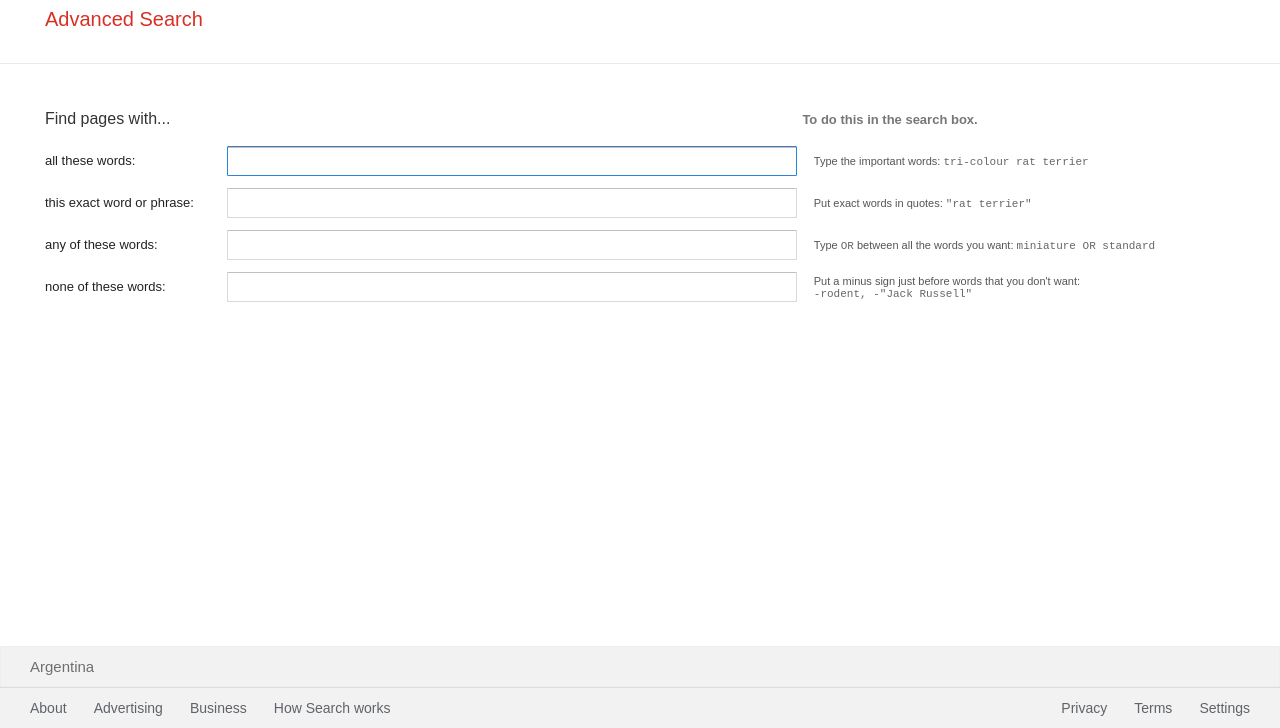
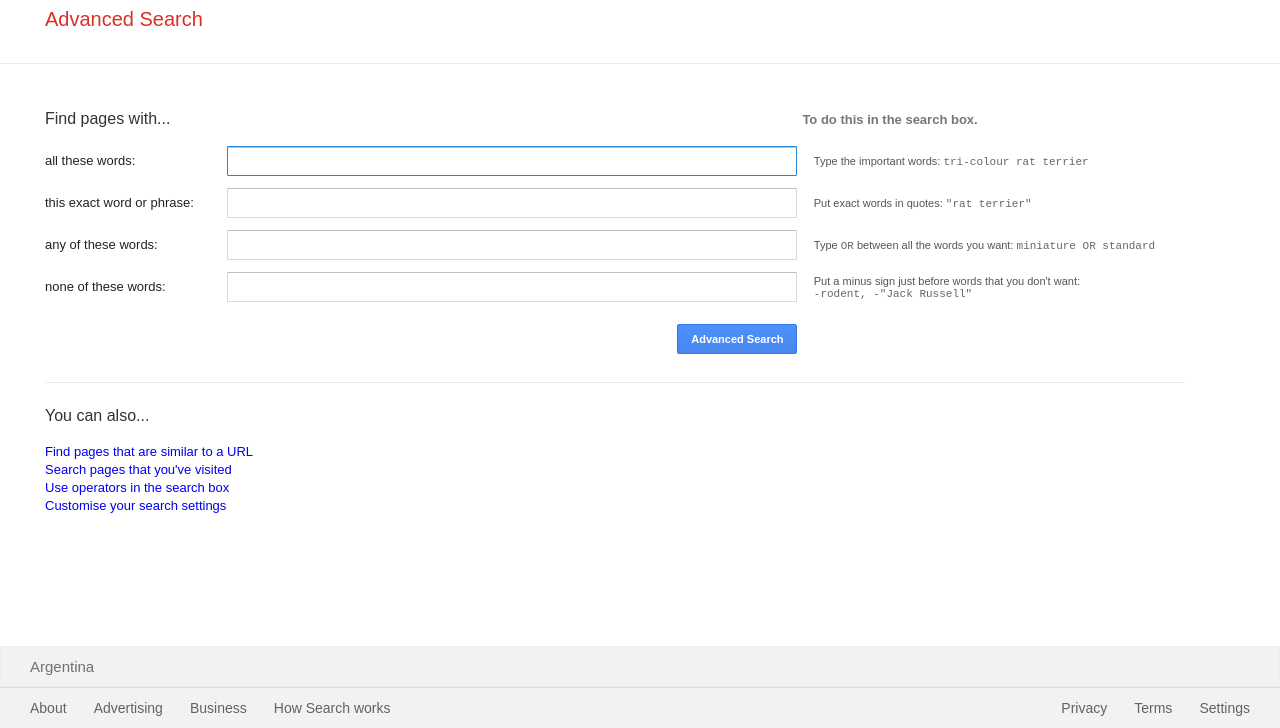
Before and after one commit to tbalmer01/CS50I-GoogleFrontend, a plain HTML site: page AdvancedSearch.html in a window 1280 px wide. Shown: the part 72-800 px from the top of the page. Drawn offline with Linux system fonts and the light colour scheme.

Commit message:
Agregado boton Advanced Search y seccion You can also...

```diff
--- a/AdvancedSearch.html
+++ b/AdvancedSearch.html
@@ -114,11 +114,40 @@
             </div>
           </div>
 
+          <div class="yIQOUb">
+            <div class="FAcADc"></div>
+            <div class="jYcx0e" style="text-align:right">
+              <input id="CIGjud" name="tbs" type="hidden" value="">
+              <input class="jfk-button jfk-button-action dUBGpe" style="-webkit-user-select:none;user-select:none;line-height:100%;height:30px;min-width:120px" value="Advanced Search" type="submit">
+            </div>
+            <div class="cwqNnb"></div>
+          </div>
+          <div class="yIQOUb"></div>
+      </div>
+    </form>
+
+    <div class="Qy8Xkb"> </div>
+
+    <div style="clear:both; font-size:13px; line-height:18px; margin-bottom:5px">
+      <div class="lFApYd">
+        <div class="lOTAE">
+          <span>You can also...</span>
+        </div>
+      </div>
+      <div style="clear:both">
+        <a href="https://support.google.com/websearch?p=adv_pages_similar&amp;hl=en">Find pages that are similar to a URL</a>
+      </div>
+      <div>
+        <a href="https://support.google.com/websearch?p=adv_pages_visited&amp;hl=en">Search pages that you've visited</a>
+      </div>
+      <div>
+        <a href="https://support.google.com/websearch?p=adv_operators&amp;hl=en">Use operators in the search box</a>
+      </div>
+      <div>
+        <a href="https://www.google.com/preferences?hl=en-AR">Customise your search settings</a>
+      </div>
     </div>
 
-
-
-    </form>
   </div>
 
   <footer>
--- a/style.css
+++ b/style.css
@@ -167,11 +167,12 @@ nav button {
 }
 footer {
 	background: #f2f2f2;
-   position: absolute;
   bottom: 0;
   width: 100%;
+  position:fixed;
+  left:0px;
+}
 
-}
 footer h4 {
 	color: rgba(0,0,0, 0.54);
 	font-size: 15px;
@@ -336,7 +337,6 @@ div.otByu div.HoCfzc {
 
 div.otByu div.orcpGe {
     float: left;
-    display: inline-block;
     width: 33%;
     font-size: 13px;
     font-weight: 700;
@@ -349,7 +349,10 @@ div.otByu div.orcpGe {
 
 
 @media (max-width: 1050px) {
-  div.10TAE {
+  div.cwqNnb {
+    display: none;
+  }
+  div.orcpGe {
     display: none;
   }
 }
@@ -377,3 +380,32 @@ input[type=text]:focus {
   box-shadow: inset 0px 1px 0px #dbb79f;
   outline: none;
 }
+
+.jfk-button-action {
+    border-radius: 2px;
+    cursor: default;
+    font-size: 11px;
+    font-weight: bold;
+    text-align: center;
+    white-space: nowrap;
+    outline: 0;
+    box-shadow: none;
+    background-color: #4d90fe;
+    background-image: -webkit-linear-gradient(top,#4d90fe,#4787ed);
+    border: 1px solid #3079ed;
+    color: #fff;
+    padding: 0 12px;
+    float: right;
+    margin: 10px 0;
+    user-select: none;
+    line-height: 100%;
+    height: 30px;
+    min-width: 120px;
+}
+
+div.Qy8Xkb {
+    margin: 18px 0;
+    clear: both;
+    border-top: 1px solid #ebebeb;
+    bottom: 0;
+}
```
Lines whose indentation alone changed are shown as unchanged.
